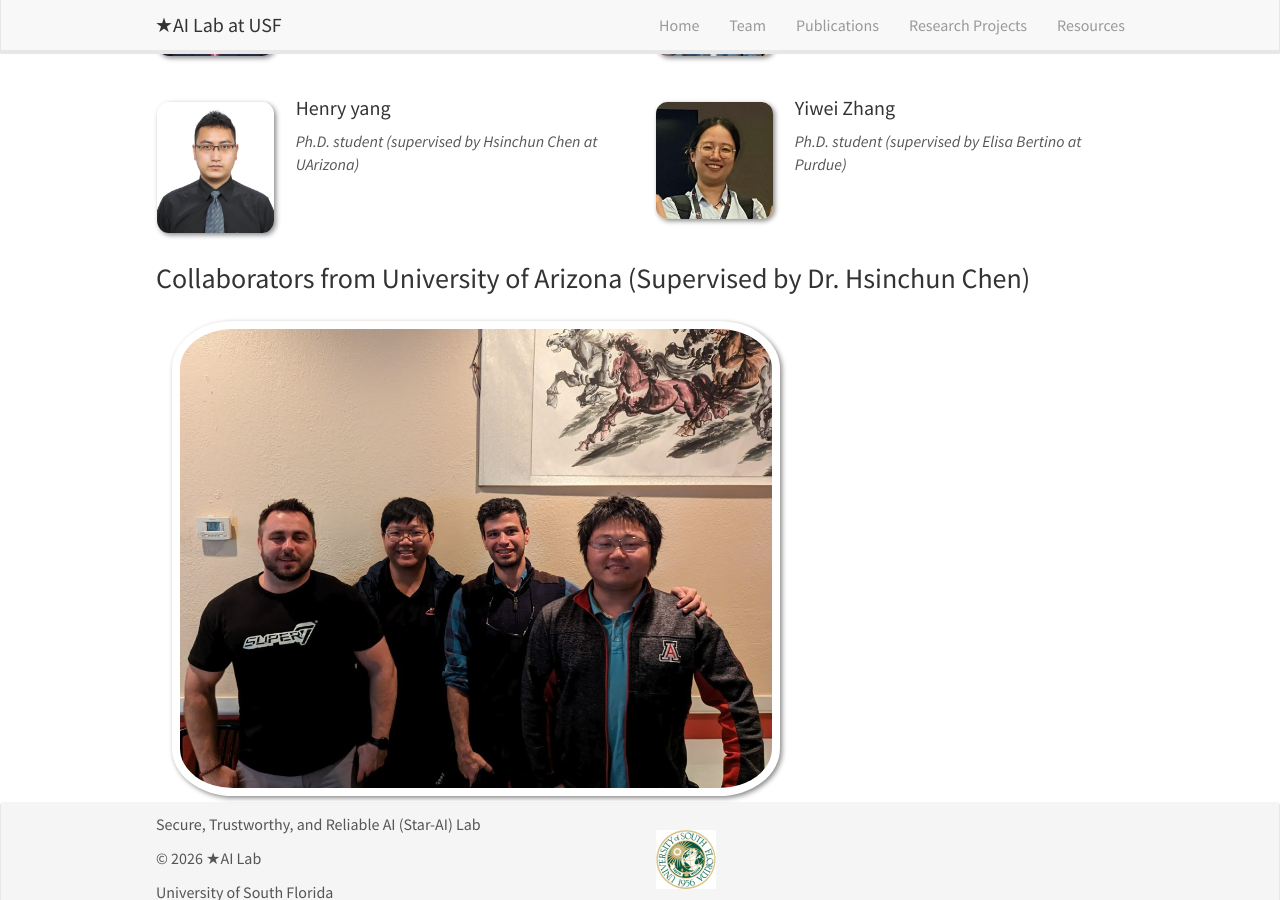
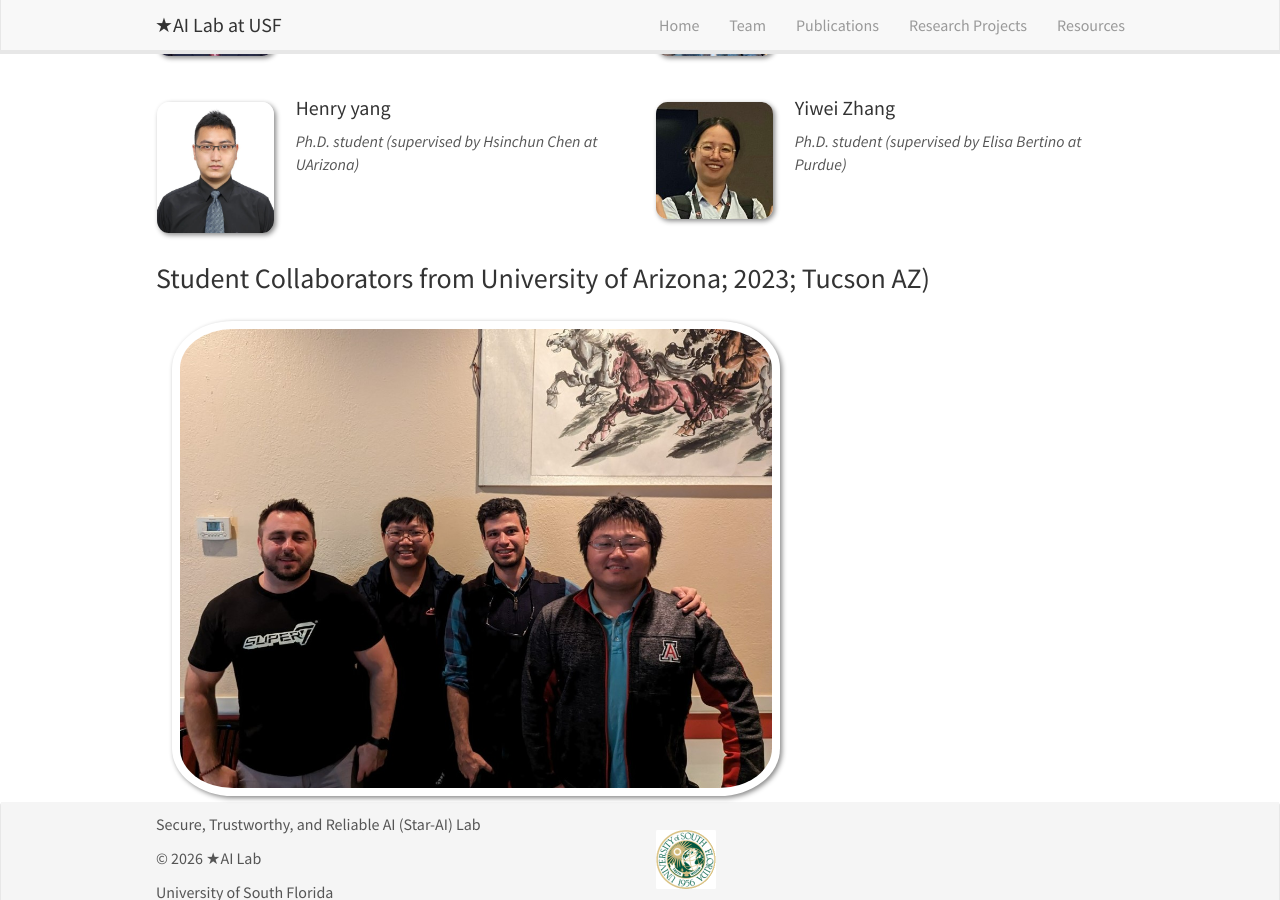
Before and after one commit to star-ailab/star-ailab.github.io, a Jekyll site: the page built from _pages/team.md, in a window 1280 px wide and 900 px high, scrolled down 998 px. Built offline with Jekyll 4.4.1, drawn with Linux system fonts in a browser that asks for light colours; nearby versions of some CDN libraries.

Commit message:
Update team.md

```diff
--- a/_pages/team.md
+++ b/_pages/team.md
@@ -304,7 +304,7 @@ permalink: /team/
 
 -->
 
-### Collaborators from University of Arizona (Supervised by Dr. Hsinchun Chen)
+### Student Collaborators from University of Arizona; 2023; Tucson AZ)
 <div class="col-sm-12 clearfix">
   <img src="{{ site.url }}{{ site.baseurl }}/images/teampic/ua.jpg" class="img-responsive" width="65%" style="float: left; padding:8px" />
 </div>
```
